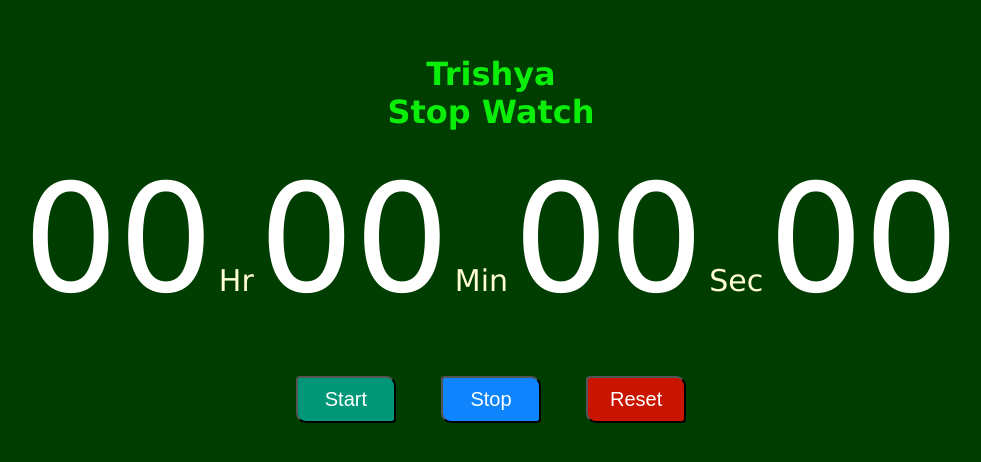
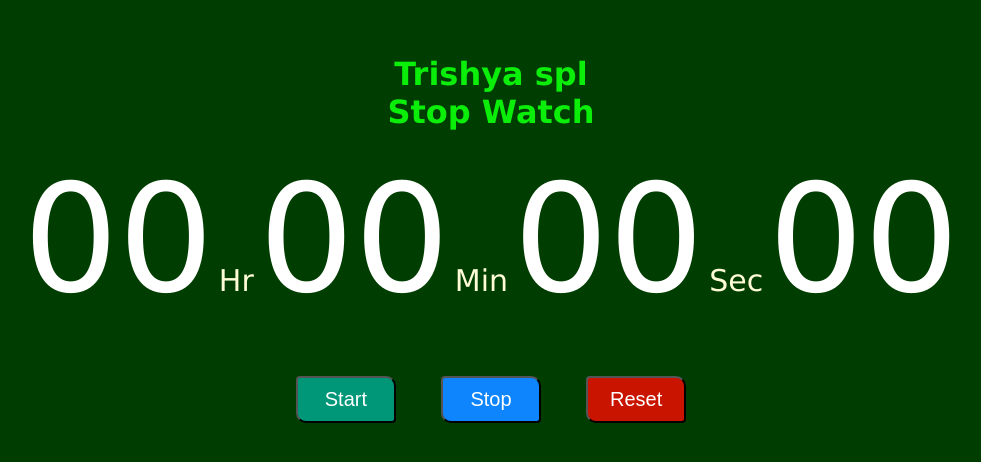
Before and after one commit to trishaktv0105/hosting, a plain HTML site: page index.html in a window 1280 px wide. Shown: the part 172-634 px from the top of the page, without its empty margins (149-1130 px from the left). Drawn offline with Linux system fonts and the light colour scheme.

Commit message:
change 1

```diff
--- a/index.html
+++ b/index.html
@@ -13,7 +13,7 @@
 
 <body>
     <div class="container">
-        <h1>Trishya <br>
+        <h1>Trishya spl <br>
             Stop Watch</h1>
         <div id="time">
             <span class="digit" id="hr">
```
